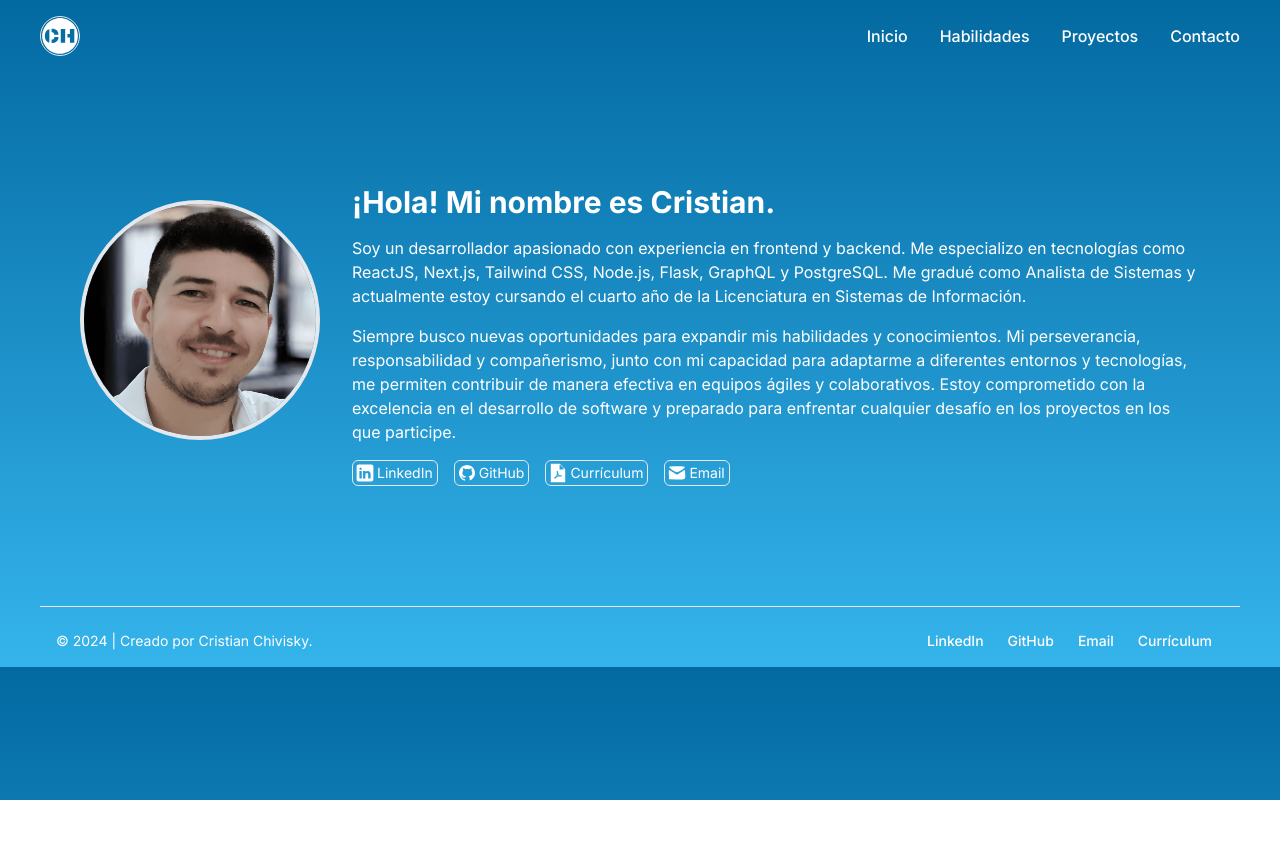
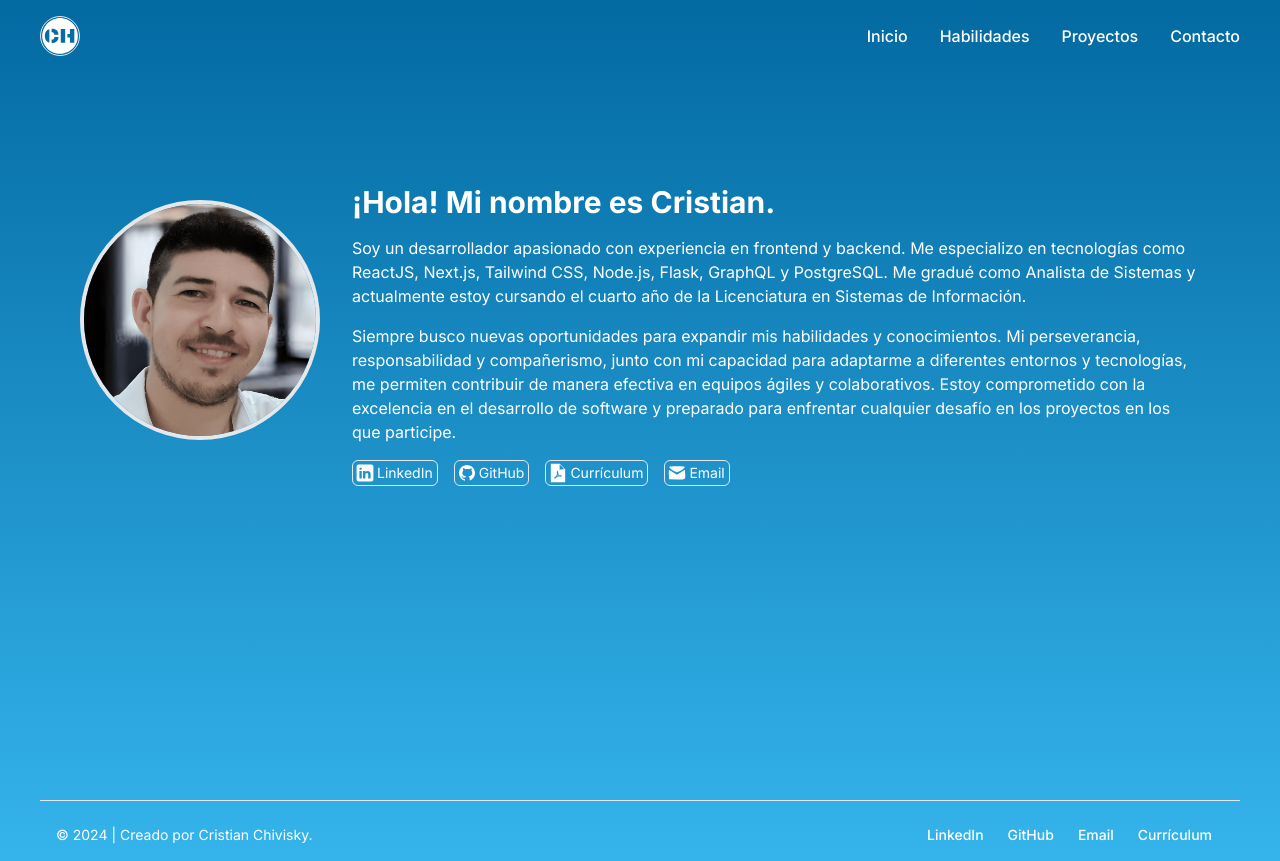
Before and after one commit to cristianchivisky/portafolio, a Next.js app: page / in a window 1280 px wide. Before the commit the page ends 800 px from the top, so only its background shows below. Built offline with nearby package versions, Linux system fonts and the light colour scheme.

Commit message:
se agrego página de error-404

```diff
--- /dev/null
+++ b/src/app/not-found.tsx
@@ -0,0 +1,14 @@
+import Link from 'next/link'
+import Image from 'next/image';
+
+export default function NotFound() {
+  return (
+    <div className="flex min-h-[90vh] flex-col items-center justify-center p-10 lg:px-20 lg:py-2 space-y-0">
+      <Image src="/error/Error-404.jpg" alt="Error 404" width={1800} height={1500} className="w-full rounded-lg" />
+      <p className="text-lg md:text-2xl mb-2">Página no encontrada</p>
+      <Link href="/">
+        <p className="text-white hover:underline mt-0 mb-0">Volver al inicio</p>
+      </Link>
+    </div>
+  )
+}
--- a/src/app/page.tsx
+++ b/src/app/page.tsx
@@ -3,7 +3,7 @@ import AboutMe from '@/components/AboutMe';
 export default function Home() {
   return (
     <div>
-      <div className="flex flex-col items-center justify-between p-10 lg:p-20">
+      <div className="flex min-h-[90vh] flex-col items-center justify-between p-10 lg:p-20">
         <section id="about">
           <AboutMe />
         </section>
```
Also changed, not shown: public/error/Error-404.jpg (added).
